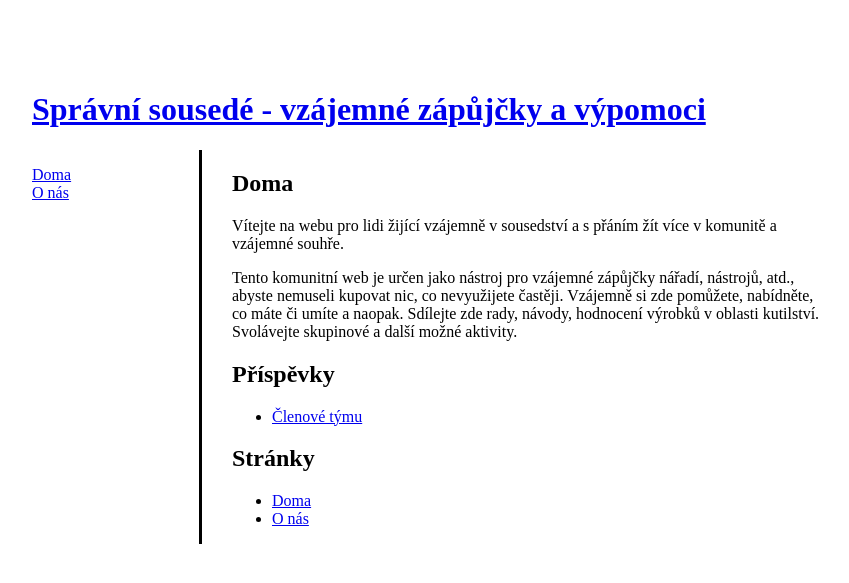
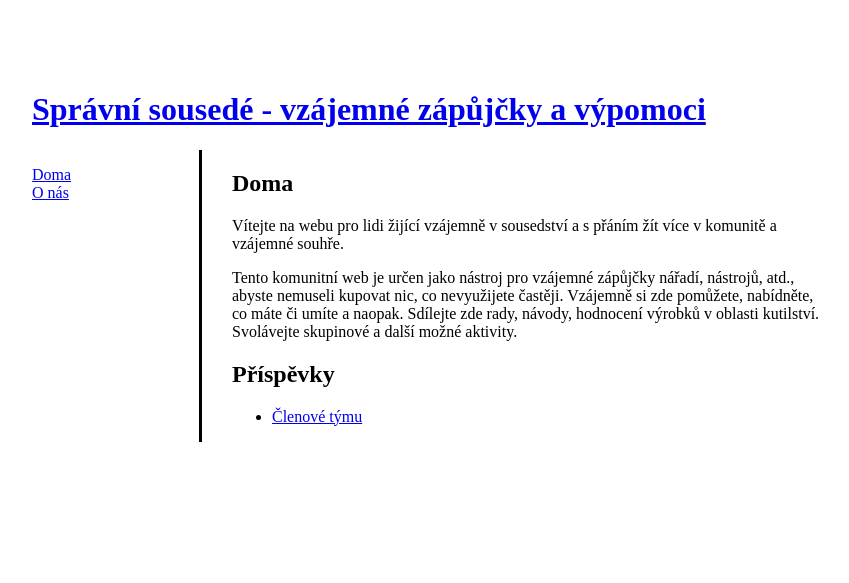
Before and after one commit to Paolahob/semestralni_projekt007, a Jekyll site: the page built from index.md, in a window 1280 px wide. Shown: the top 583 px of the page, without its empty margins (208-1057 px from the left). Built offline with Jekyll 4.4.1, drawn with Linux system fonts in a browser that asks for light colours.

Commit message:
smazány stránky

```diff
--- a/index.md
+++ b/index.md
@@ -18,13 +18,3 @@ Tento komunitní web je určen jako nástroj pro vzájemné zápůjčky nářad
     </li>
   {% endfor %}
 </ul>
-
-## Stránky
-
-<ul>
-  {% for page in site.pages %}
-    <li>
-      <a href="{{ site.baseurl }}{{ page.url }}">{{ page.title }}</a>
-    </li>
-  {% endfor %}
-</ul>
```
